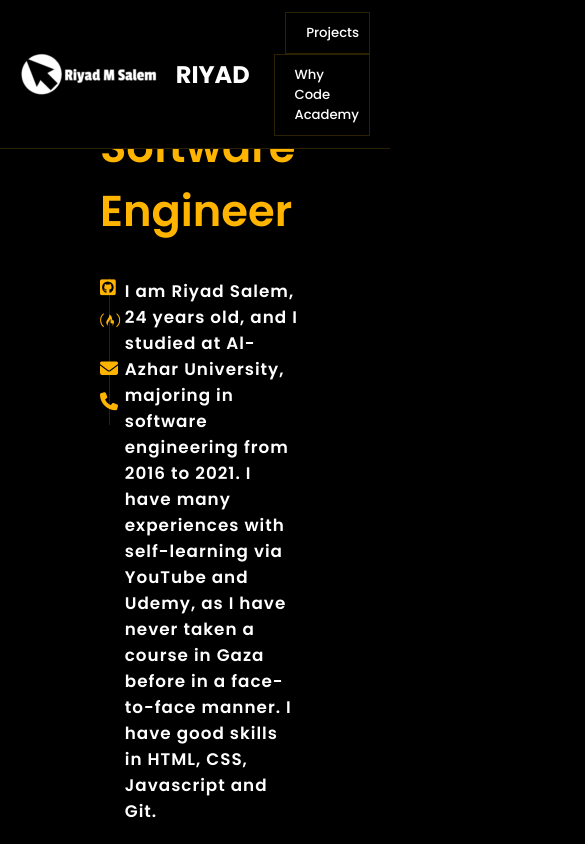
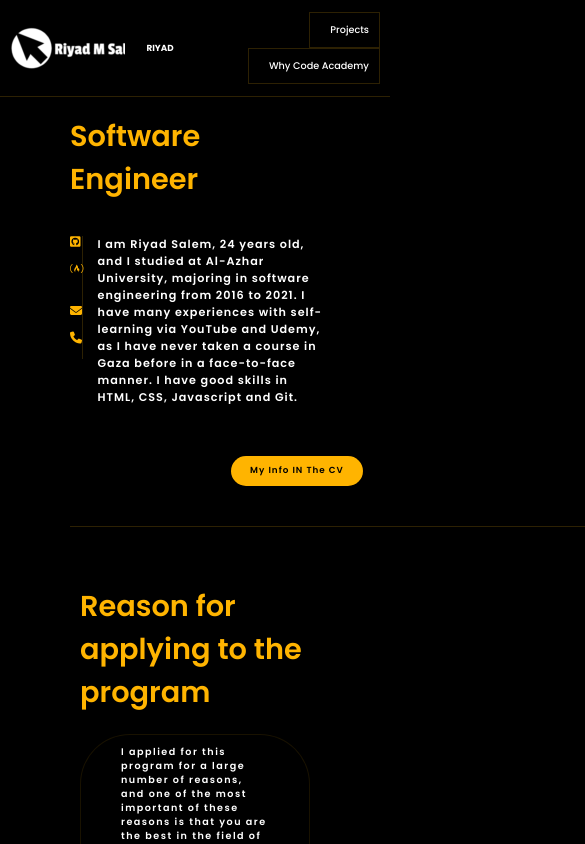
Before and after one commit to riyadsalem/Portfolio-HTLM-CSS, a plain HTML site: page index.html in a window 390 px wide. Shown: the top 844 px of the page, 585 px wide, since content can reach past the window. Drawn offline with nearby package versions, Linux system fonts and the light colour scheme; no server answers.

Commit message:
@media (max-width: 641px) and Adding an Image showing the modification

```diff
--- a/style.css
+++ b/style.css
@@ -331,7 +331,32 @@ header {
 
 @media (max-width: 641px) {
   body {
-    font-size: 12px;
+    font-size: 8px;
+  }
+  header {
+    padding: 0px;
+    grid-template-columns: 30% 20% 50%;
+    grid-template-areas: "logoImg logoName navigation ";
+  }
+  .navigation,
+  .logoName,
+  .logoImg {
+    font-size: 1.1em;
+  }
+  .main {
+    padding: 100px 70px;
+  }
+  .social-icons {
+    padding-right: px;
+  }
+
+  ._btn {
+    margin-top: -30px;
+  }
+
+  .ApplyProgram {
+    padding: 10px 80px;
+    margin-top: -100px;
   }
 }
 
```
Also changed, not shown: images/imgEditingMedia641.PNG (added).
